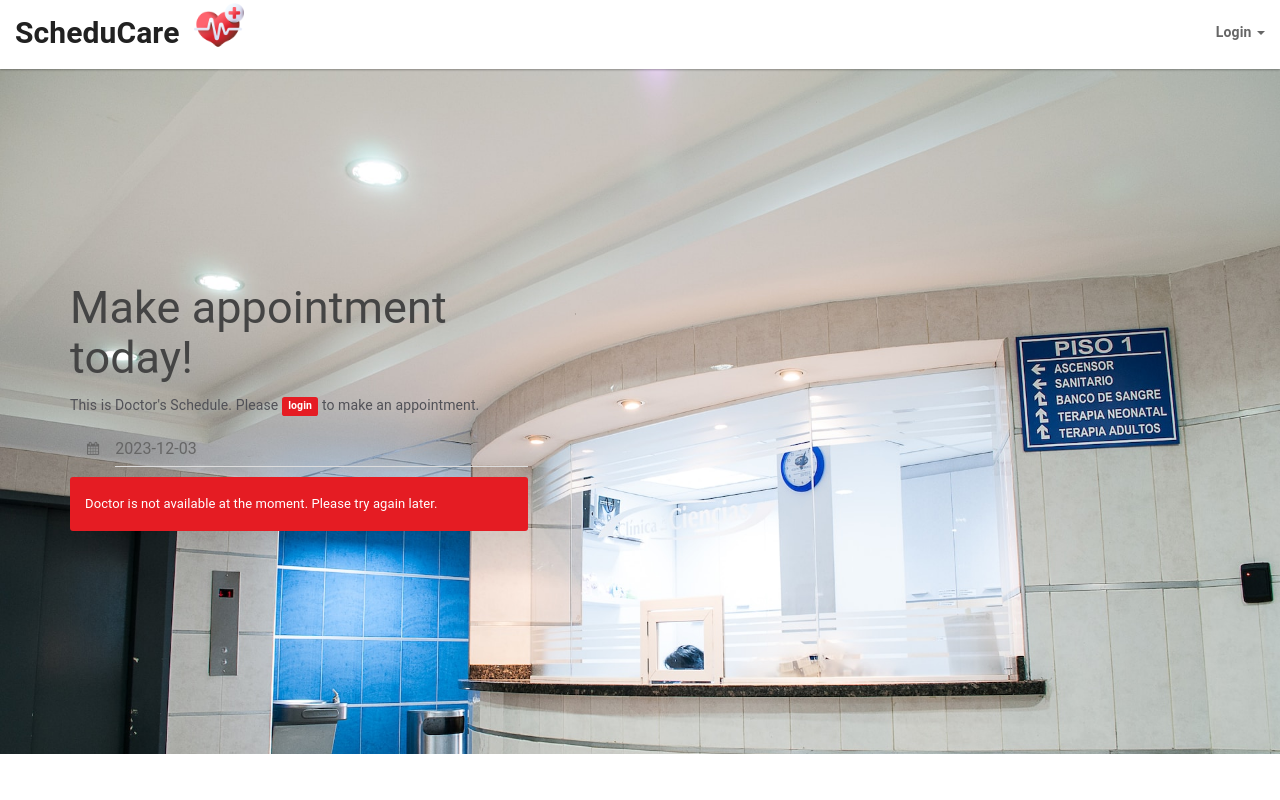
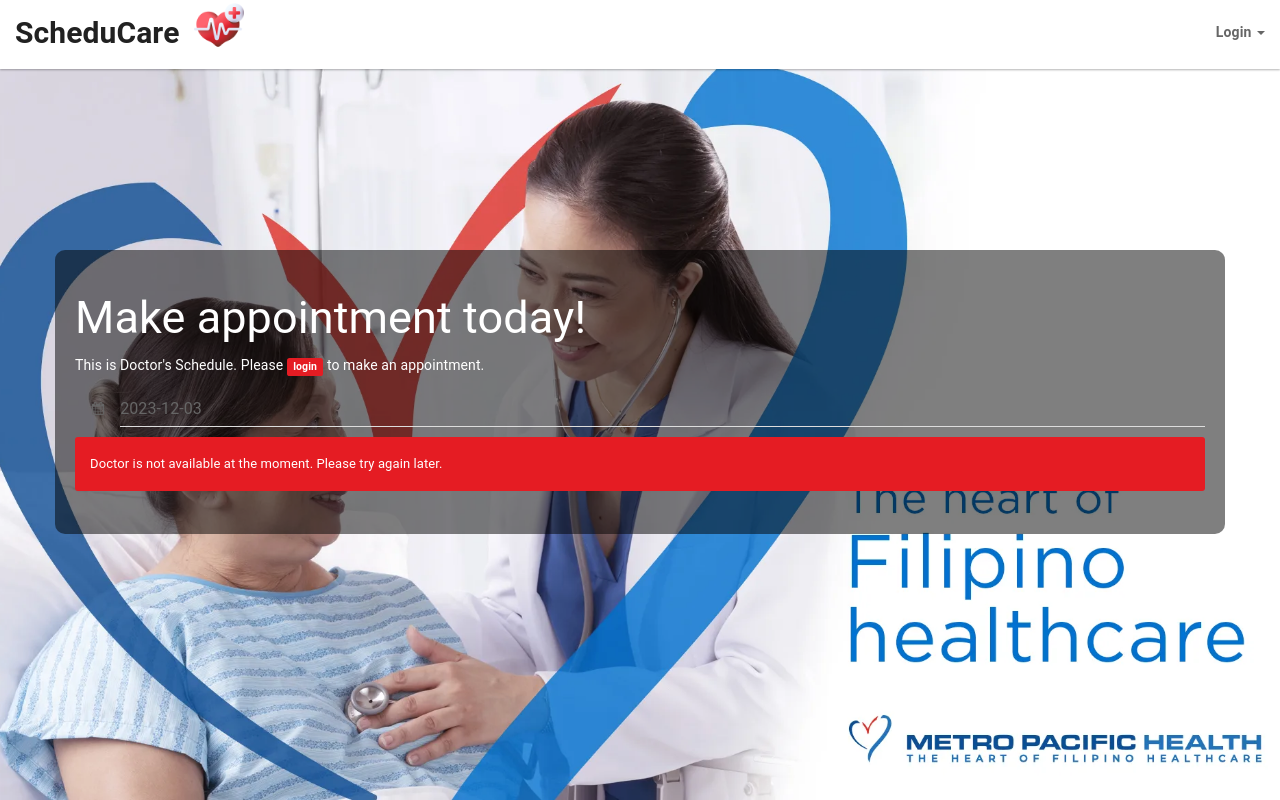
Before and after one commit to St4ckkk/tpas, a PHP site: page / in a window 1280 px wide. Run offline with PHP 8.4, Linux system fonts and the light colour scheme; data comes from the database, SQL or seed files in the repository.

Commit message:
qowjeqjwe

```diff
--- a/getuser.php
+++ b/getuser.php
@@ -3,12 +3,12 @@
 include_once 'assets/conn/dbconnect.php';
 $q = $_GET['q'];
 // echo $q;
-$res = mysqli_query($con,"SELECT * FROM doctorschedule WHERE scheduleDate='$q'");
+$res = mysqli_query($con, "SELECT * FROM doctorschedule WHERE scheduleDate='$q'");
 
 
 
 if (!$res) {
-die("Error running $sql: " . mysqli_error());
+    die("Error running $sql: " . mysqli_error($con));
 }
 
 
@@ -17,15 +17,17 @@
 ?>
 <!DOCTYPE html>
 <html lang="en">
+
 <head>
 
     <!-- <link href="assets/css/bootstrap.min.css" rel="stylesheet"> -->
 
 </head>
+
 <body>
     <?php
 
-        if (mysqli_num_rows($res)==0) {
+    if (mysqli_num_rows($res) == 0) {
 
         echo "<div class='alert alert-danger' role='alert'>Doctor is not available at the moment. Please try again later.</div>";
 
@@ -42,7 +44,7 @@
         echo "  </thead>";
         echo "  <tbody>";
 
-         while($row = mysqli_fetch_array($res)) {
+        while ($row = mysqli_fetch_array($res)) {
 
             ?>
 
@@ -50,17 +52,17 @@
                 <?php
 
                 // $avail=null;
-                if ($row['bookAvail']!='available') {
-                $avail="danger";
+                if ($row['bookAvail'] != 'available') {
+                    $avail = "danger";
                 } else {
-                $avail="primary";
+                    $avail = "primary";
 
                 }
                 echo "<td>" . $row['scheduleDay'] . "</td>";
                 echo "<td>" . $row['scheduleDate'] . "</td>";
                 echo "<td>" . $row['startTime'] . "</td>";
                 echo "<td>" . $row['endTime'] . "</td>";
-                echo "<td> <span class='label label-".$avail."'>". $row['bookAvail'] ."</span></td>";
+                echo "<td> <span class='label label-" . $avail . "'>" . $row['bookAvail'] . "</span></td>";
                 ?>
             </tr>
             <?php
@@ -69,4 +71,5 @@
     ?>
     </tbody>
 </body>
+
 </html>
--- a/index.php
+++ b/index.php
@@ -85,21 +85,18 @@
     <link href="assets/css/blocks.css" rel="stylesheet">
     <link href="assets/css/date/bootstrap-datepicker.css" rel="stylesheet">
     <link href="assets/css/date/bootstrap-datepicker3.css" rel="stylesheet">
-    <!-- Special version of Bootstrap that only affects content wrapped in .bootstrap-iso -->
-    <!-- <link rel="stylesheet" href="https://formden.com/static/cdn/bootstrap-iso.css" />  -->
-
-    <!--Font Awesome (added because you use icons in your prepend/append)-->
     <link rel="stylesheet" href="https://formden.com/static/cdn/font-awesome/4.4.0/css/font-awesome.min.css" />
     <link href="assets/css/material.css" rel="stylesheet">
 </head>
 <style>
     .promo-1 {
-	background: url("assets/img/cd-index-cover.jpg") center top no-repeat;
+        background: url("assets/img/Female-Doctor.png") center no-repeat;
         -webkit-background-size: cover;
         -moz-background-size: cover;
         -o-background-size: cover;
         background-size: cover;
-	padding: 200px 0;
+        height: 100%;
+        overflow: hidden;
     }
 
     .promo-1 .video-wrapper {
@@ -112,9 +109,9 @@
         padding: 16px;
         box-shadow: 0 12px 15px 0 rgba(0, 0, 0, 0.24);
     }
+
     .navbar-nav .dropdown-menu li p.navbar-text {
         text-align: center;
-    margin-top: 10px;
     }
 
     .navbar-nav .dropdown-menu li p.navbar-text a {
@@ -126,13 +123,24 @@
     .navbar-nav .dropdown-menu li p.navbar-text a:hover {
         text-decoration: underline;
     }
+
+    .schedule-container {
+        float: right;
+        width: 100%;
+        margin-top: 50px;
+        background: rgba(0, 0, 0, .5);
+        padding: 20px;
+        border-radius: 10px;
+    }
+    .schedule-container h2, p {
+        color: #fff;
+    }
 </style>
 
 <body>
     <!-- navigation -->
     <nav class="navbar navbar-default navbar-fixed-top" role="navigation">
         <div class="container-fluid">
-            <!-- Brand and toggle get grouped for better mobile display -->
             <div class="navbar-header">
                 <button type="button" class="navbar-toggle collapsed" data-toggle="collapse"
                     data-target="#bs-example-navbar-collapse-1">
@@ -141,24 +149,15 @@
                     <span class="icon-bar"></span>
                     <span class="icon-bar"></span>
                 </button>
-                <img alt="Brand" src="./assets/img/cd-logo.png" height="50px"><a href=""
-                    class="navbar-brand">ScheduCare</a>
+                <img src="assets/img/cd-logo.png" alt="" height="50">
+                <a href="" class="navbar-brand">ScheduCare</a>
+            </div>
 
-
-            </div>
-            <!-- Collect the nav links, forms, and other content for toggling -->
             <div class="collapse navbar-collapse" id="bs-example-navbar-collapse-1">
-
-
                 <ul class="nav navbar-nav navbar-right">
-
-
-                    <!-- <li><a href="adminlogin.php">Admin</a></li> -->
-
-
-
                     <li class="dropdown">
-            <a href="#" class="dropdown-toggle" data-toggle="dropdown"><b>Login</b> <span class="caret"></span></a>
+                        <a href="#" class="dropdown-toggle" data-toggle="dropdown"><b>Login</b> <span
+                                class="caret"></span></a>
                         <ul id="login-dp" class="dropdown-menu">
                             <li>
                                 <div class="row">
@@ -166,15 +165,19 @@
                                         <form class="form" role="form" method="POST" accept-charset="UTF-8">
                                             <div class="form-group">
                                                 <label class="sr-only" for="philhealthId">Email</label>
-                                <input type="text" class="form-control" name="philhealthId" placeholder="Philhealth ID Number" required>
+                                                <input type="text" class="form-control" name="philhealthId"
+                                                    placeholder="Philhealth ID Number" required>
                                             </div>
                                             <div class="form-group">
                                                 <label class="sr-only" for="password">Password</label>
-                                <input type="password" class="form-control" name="password" placeholder="Password" required>
+                                                <input type="password" class="form-control" name="password"
+                                                    placeholder="Password" required>
                                             </div>
                                             <div class="form-group">
-                                <button type="submit" name="login" id="login" class="btn btn-primary btn-block">Sign in</button>
-                                <p class="navbar-text">Already have an account? <a href="#" data-toggle="modal" data-target="#myModal">Sign Up</a></p>
+                                                <button type="submit" name="login" id="login"
+                                                    class="btn btn-primary btn-block">Sign in</button>
+                                                <p class="navbar-text">Already have an account? <a href="#"
+                                                        data-toggle="modal" data-target="#myModal">Sign Up</a></p>
                                             </div>
                                         </form>
                                     </div>
@@ -354,7 +357,7 @@
     <section id="promo-1" class="content-block promo-1  min-height-600px bg-offwhite">
         <div class="container">
             <div class="row">
-                <div class="col-md-5">
+                <div class="col-md-6  col-md-offset-1 schedule-container">
                     <h2>Make appointment today!</h2>
                     <p>This is Doctor's Schedule. Please <span class="label label-danger">login</span> to make an
                         appointment. </p>
@@ -400,26 +403,12 @@
 
                     <!-- table appointment end -->
                 </div>
-                <!-- /.col -->
-                <!--  <div class="col-md-6 col-md-offset-1">
-                        <div class="video-wrapper">
-                            <iframe width="560" height="315" src="http://www.youtube.com/embed/FEoQFbzLYhc?rel=0&amp;controls=0&amp;showinfo=0" frameborder="0" allowfullscreen></iframe>
-                        </div>
-                    </div> -->
-                <!-- /.col -->
+
             </div>
             <!-- /.row -->
         </div>
     </section>
-    <!-- first section end -->
 
-
-    <!-- second section start -->
-
-    <!-- second section end -->
-    <!-- third section start -->
-
-    <!-- third section end -->
 
     </div>
     <!-- jQuery (necessary for Bootstrap's JavaScript plugins) -->
```
Also changed, not shown: assets/img/Female-Doctor.png (added), assets/img/close-up-doctor-with-stethoscope.jpg (added). Lines whose indentation alone changed are shown as unchanged.
